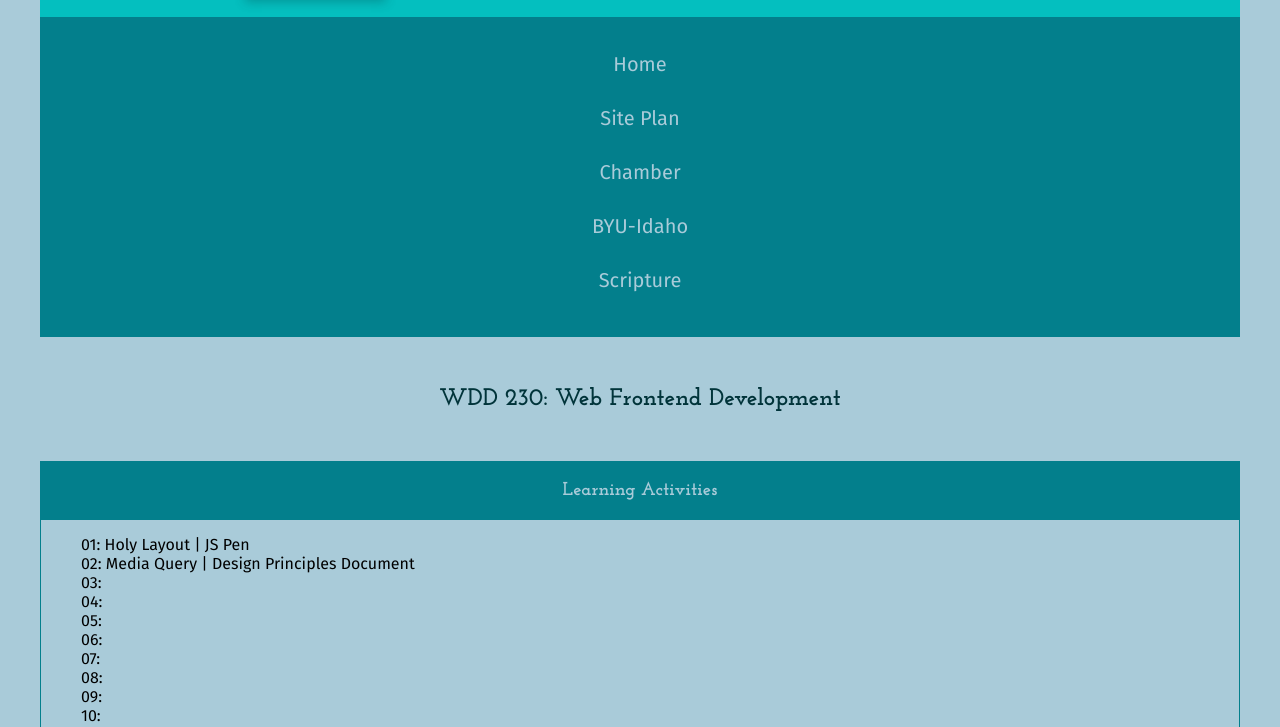
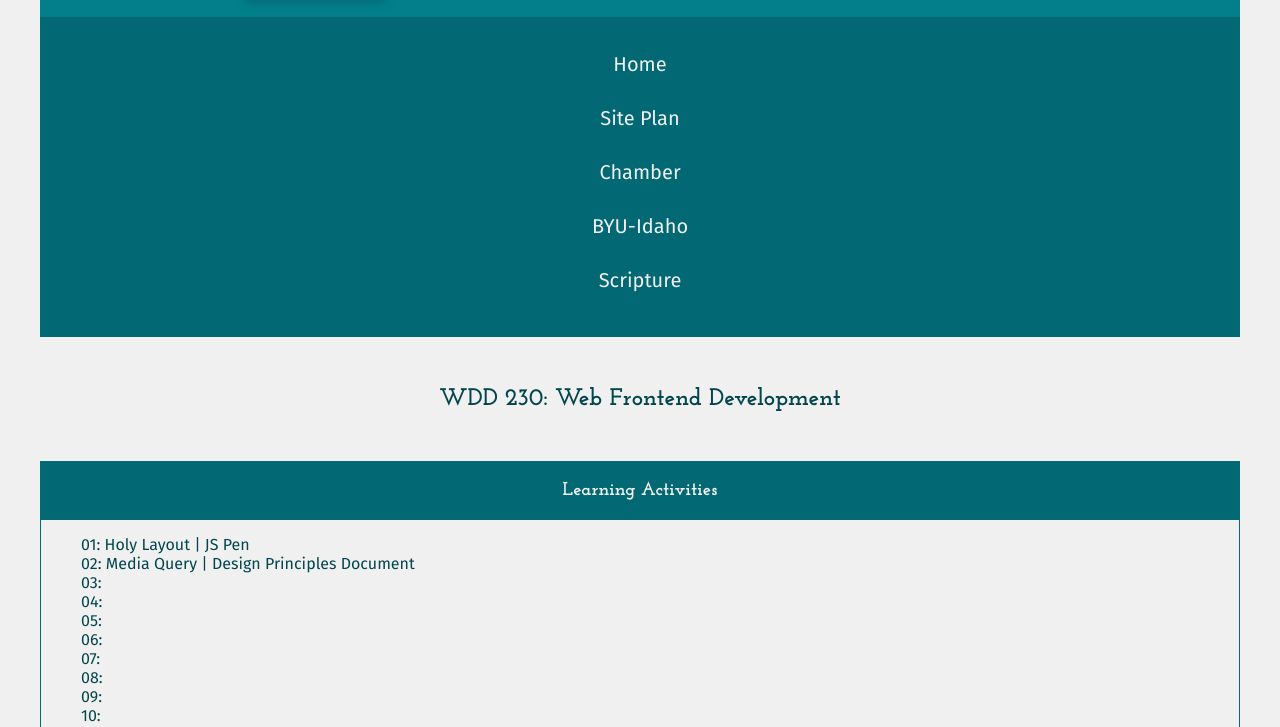
Before and after one commit to kkschoonmaker/wdd230, a plain HTML site: page index.html in a window 1280 px wide. Shown: the part 223-950 px from the top of the page. Drawn offline with Linux system fonts and the light colour scheme.

Commit message:
Color Adjust

```diff
--- a/styles/base.css
+++ b/styles/base.css
@@ -4,13 +4,14 @@
 
 body {
   margin: 0 auto;
-  background-color: #a9cbd9;
+  background-color: #f0f0f0;
   font-family: "Fira Sans", sans-serif;
+  color: #02454d;
   text-align: center;
   max-width: 1200px;
 }
 header {
-  background-color: #04bfbf;
+  background-color: #037f8c;
   height: 240px;
   position: relative;
 }
@@ -19,7 +20,7 @@ h1,
 h2,
 h3 {
   font-family: "Josefin Slab", serif;
-  color: #01343a;
+  color: #02454d;
 }
 h1 {
   font-size: 48px;
@@ -29,6 +30,7 @@ h1 {
   top: 50%;
   left: 55%;
   transform: translate(-50%, -50%);
+  color: #f0f0f0;
 }
 
 img {
@@ -41,12 +43,12 @@ img {
 }
 nav {
   padding: 20px 0 0 0;
-  background-color: #037f8c;
+  background-color: #026873;
   height: 300px;
   text-align: center;
 }
 nav a {
-  color: #a9cbd9;
+  color: #f0f0f0;
   font-size: 20px;
   display: block;
   padding: 15px;
@@ -63,14 +65,14 @@ h2 {
   margin: 50px 0;
   display: grid;
   grid-column: 1;
-  border: 1px solid #037f8c;
+  border: 1px solid #026873;
 }
 
 .card h3 {
   margin: -1px 0;
   padding: 20px;
-  background-color: #037f8c;
-  color: #a9cbd9;
+  background-color: #026873;
+  color: #f5f5f5;
 }
 
 ul {
```
